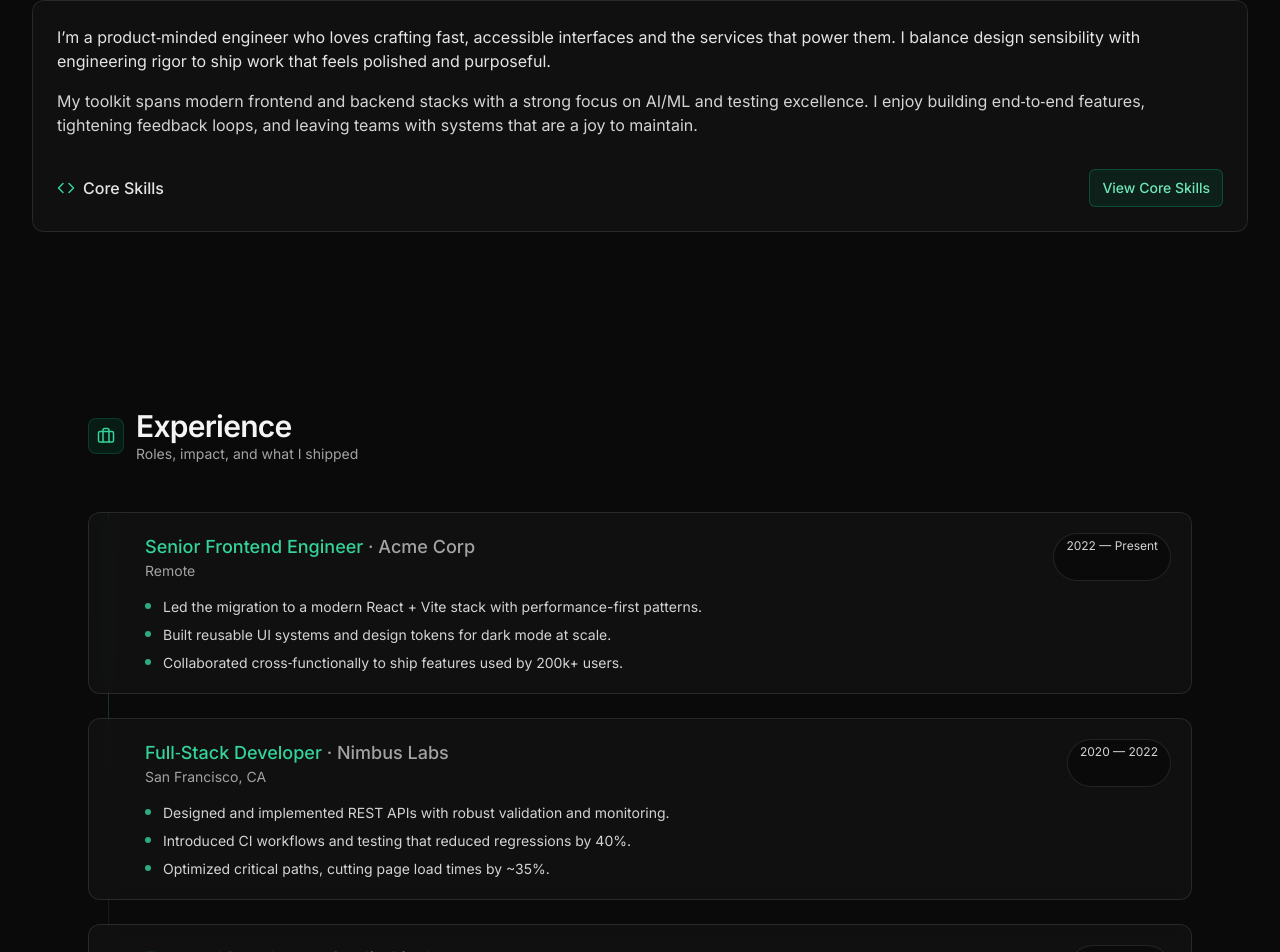
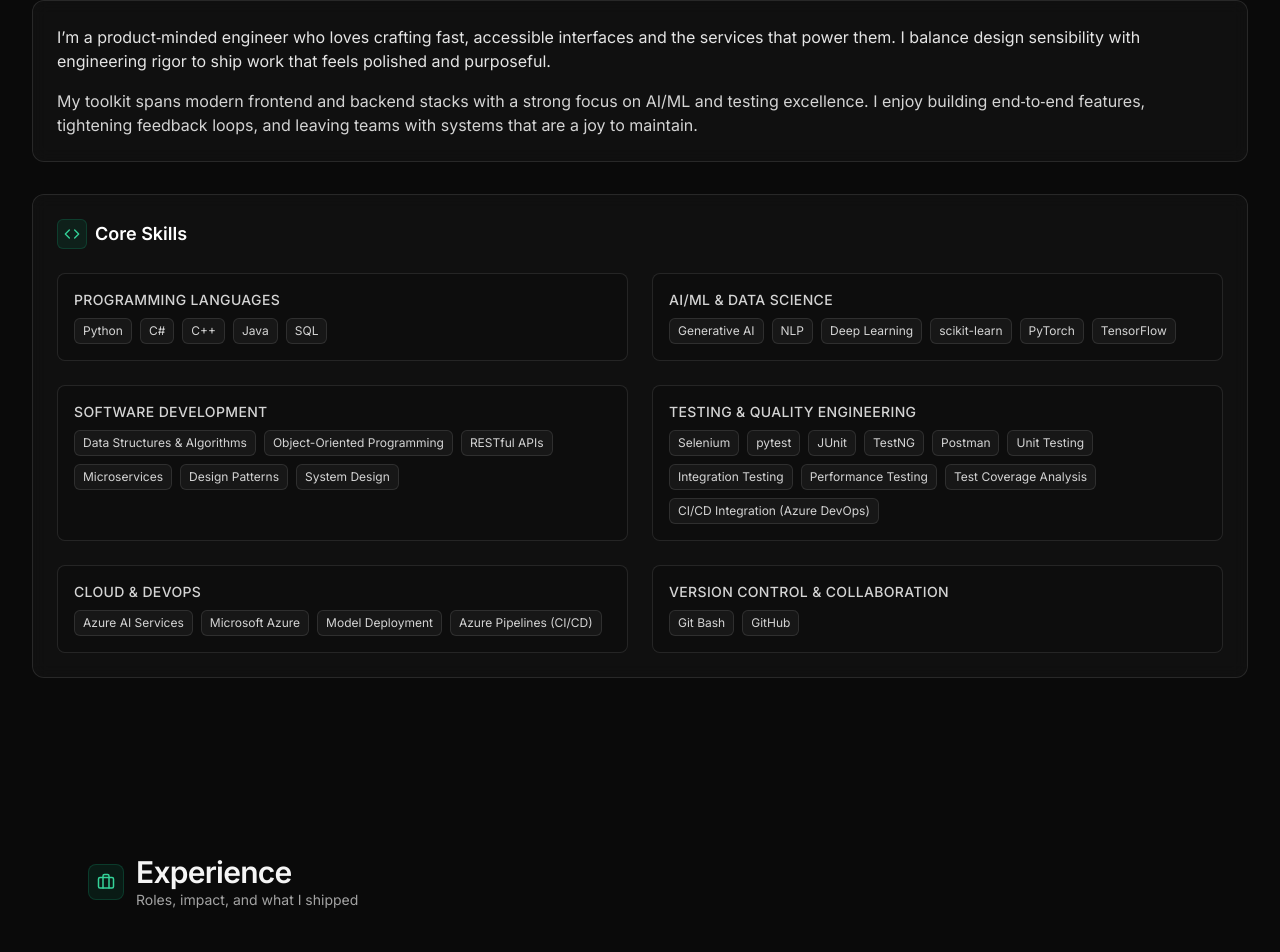
Before and after one commit to nalin-pixel/frontend-repo_9tkmwxeo_14fs17, a React (Vite) app: page / in a window 1280 px wide. Shown: the part 1300-2252 px from the top of the page. Built offline with nearby package versions, Linux system fonts and the light colour scheme; a web font is replaced by a local one.

Commit message:
Update project prj_9tkmwxeo - 2025-11-06T08:39:32.612Z

```diff
--- a/src/components/About.jsx
+++ b/src/components/About.jsx
@@ -1,4 +1,3 @@
-import { useState } from 'react'
 import { User, Code } from 'lucide-react'
 
 const SKILL_GROUPS = [
@@ -47,8 +46,6 @@ const SKILL_GROUPS = [
 ]
 
 export default function About() {
-  const [open, setOpen] = useState(false)
-
   return (
     <section id="about" className="relative z-0 bg-neutral-950 py-20">
       <div className="mx-auto max-w-7xl px-4 sm:px-6 lg:px-8">
@@ -69,58 +66,23 @@ export default function About() {
           <p className="mt-4 text-neutral-300">
             My toolkit spans modern frontend and backend stacks with a strong focus on AI/ML and testing excellence. I enjoy building end‑to‑end features, tightening feedback loops, and leaving teams with systems that are a joy to maintain.
           </p>
-
-          <div className="mt-8 flex items-center justify-between gap-4">
-            <div className="flex items-center gap-2 text-neutral-200">
-              <Code size={18} className="text-emerald-400" />
-              <span className="font-medium">Core Skills</span>
-            </div>
-            <button
-              onClick={() => setOpen(true)}
-              className="inline-flex items-center rounded-md border border-emerald-500/30 bg-emerald-500/10 px-3 py-2 text-sm font-medium text-emerald-300 transition hover:bg-emerald-500/20 hover:text-emerald-200"
-            >
-              View Core Skills
-            </button>
-          </div>
-        </div>
         </div>
 
-      {open && (
-        <div
-          className="fixed inset-0 z-50 flex items-center justify-center p-4"
-          role="dialog"
-          aria-modal="true"
-          aria-labelledby="skills-title"
-        >
-          {/* overlay */}
-          <div
-            className="absolute inset-0 bg-neutral-900/70 backdrop-blur-sm"
-            onClick={() => setOpen(false)}
-            aria-hidden
-          />
-
-          {/* dialog */}
-          <div className="relative z-10 w-full max-w-3xl rounded-2xl border border-white/10 bg-neutral-950 shadow-xl">
-            <div className="flex items-center justify-between border-b border-white/10 px-5 py-4">
+        {/* Core Skills inline block with border */}
+        <div className="mt-8 rounded-xl border border-white/10 bg-neutral-900/60 p-6 backdrop-blur supports-[backdrop-filter]:bg-neutral-900/50">
           <div className="flex items-center gap-2">
             <div className="rounded-md border border-emerald-500/20 bg-emerald-500/10 p-1.5 text-emerald-400">
               <Code size={16} />
             </div>
-                <h3 id="skills-title" className="text-lg font-semibold text-white">Core Skills</h3>
-              </div>
-              <button
-                onClick={() => setOpen(false)}
-                className="rounded-md border border-white/10 px-2 py-1 text-sm text-neutral-300 transition hover:bg-white/5 hover:text-white"
-                aria-label="Close"
-              >
-                Close
-              </button>
+            <h3 className="text-lg font-semibold text-white">Core Skills</h3>
           </div>
 
-            <div className="max-h-[70vh] space-y-6 overflow-y-auto px-5 py-5">
+          <div className="mt-6 grid gap-6 md:grid-cols-2">
             {SKILL_GROUPS.map((group) => (
-                <div key={group.heading}>
-                  <h4 className="text-sm font-medium uppercase tracking-wide text-neutral-300">{group.heading}</h4>
+              <div key={group.heading} className="rounded-lg border border-white/10 bg-neutral-950/40 p-4">
+                <h4 className="text-sm font-medium uppercase tracking-wide text-neutral-300">
+                  {group.heading}
+                </h4>
                 <div className="mt-2 flex flex-wrap gap-2">
                   {group.items.map((s) => (
                     <span
@@ -134,18 +96,8 @@ export default function About() {
               </div>
             ))}
           </div>
-
-            <div className="flex items-center justify-end gap-2 border-t border-white/10 px-5 py-4">
-              <button
-                onClick={() => setOpen(false)}
-                className="inline-flex items-center rounded-md bg-emerald-500 px-3 py-2 text-sm font-medium text-white transition hover:bg-emerald-400"
-              >
-                Done
-              </button>
         </div>
       </div>
-        </div>
-      )}
     </section>
   )
 }
```
Also changed, not shown: 1 other file (tests, documents, lock files or other folders). Lines whose indentation alone changed are shown as unchanged.
